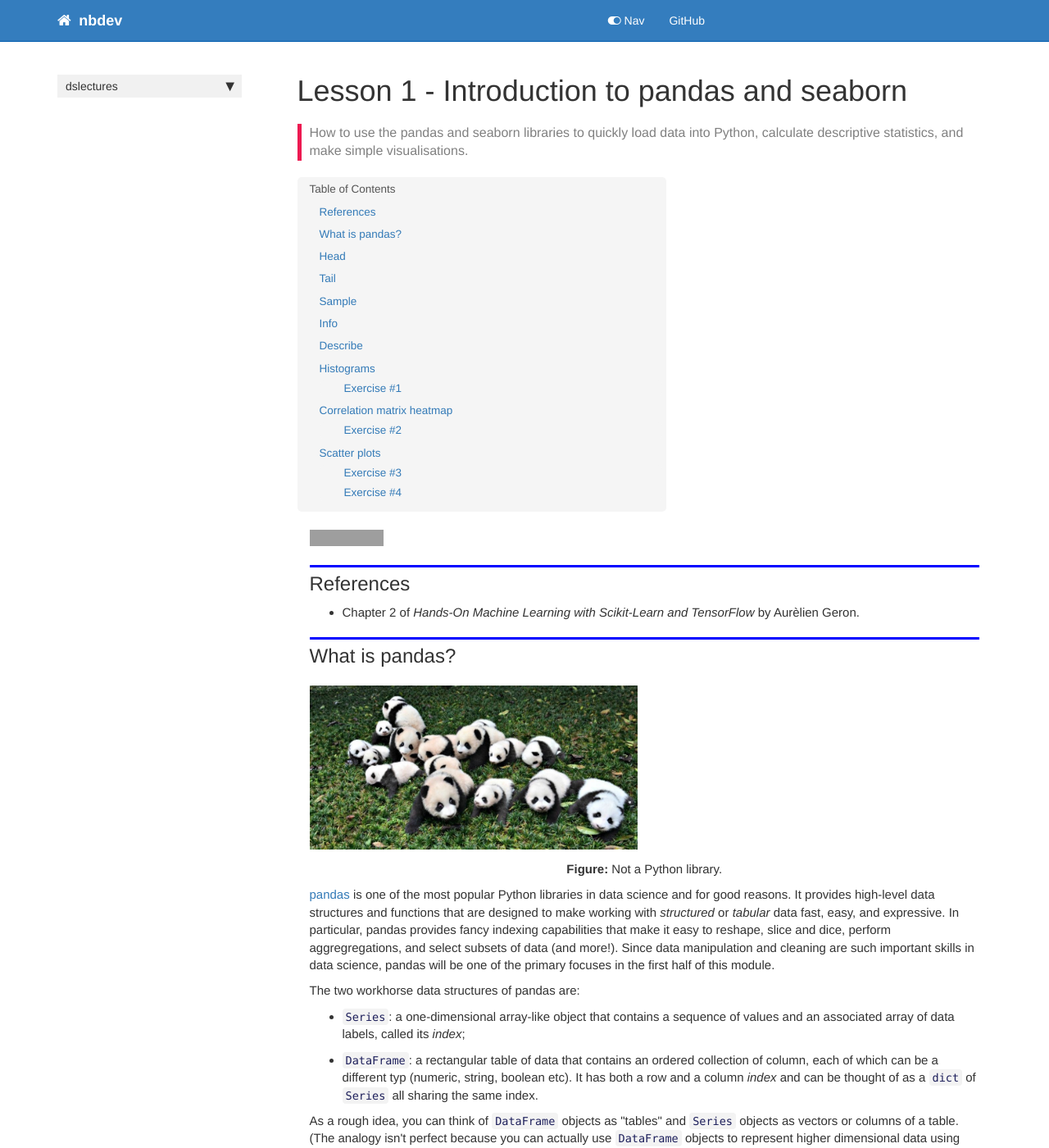
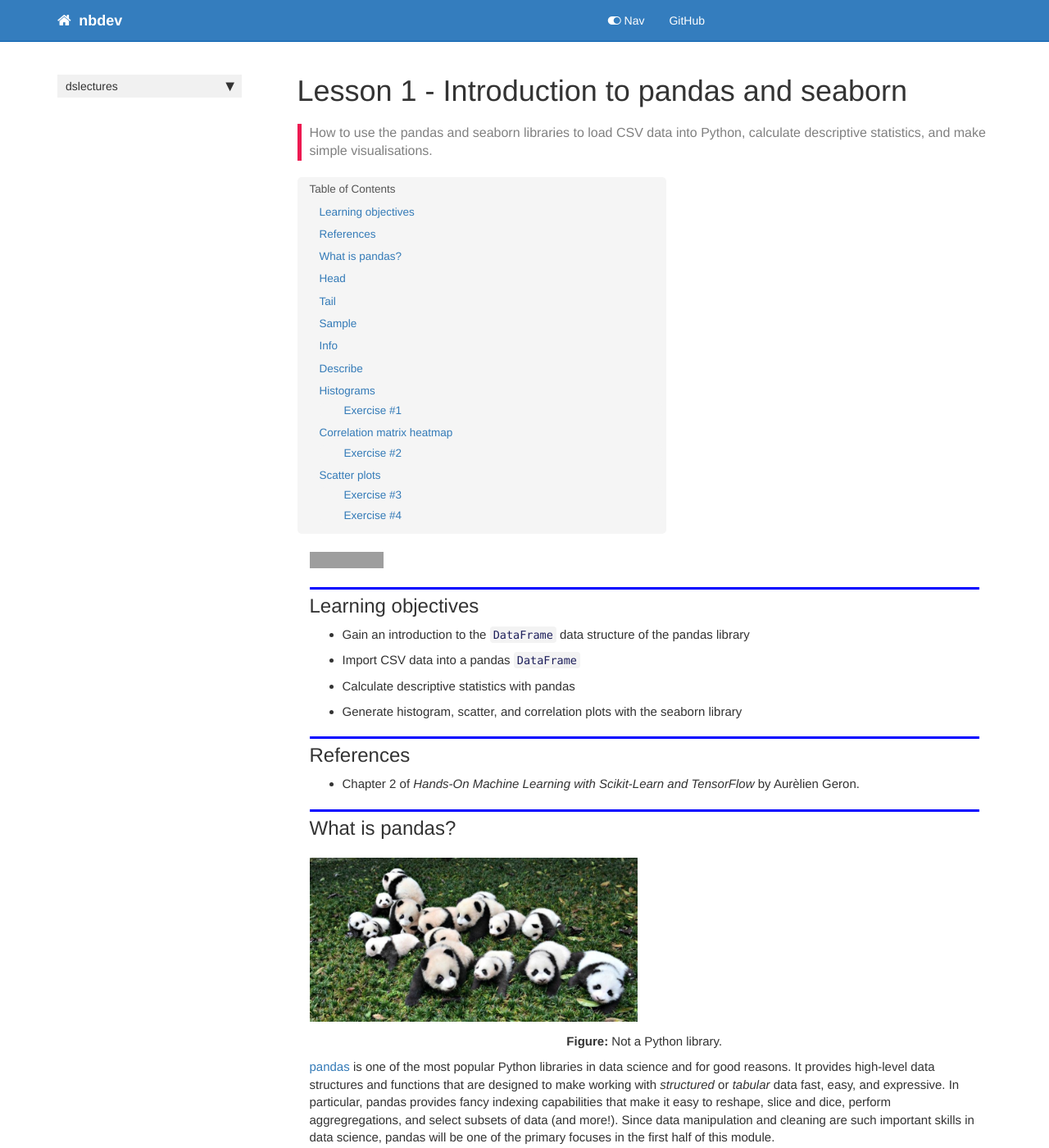
Before and after one commit to lewtun/dslectures, a Jekyll site: the page built from docs/lesson01_intro-to-pandas.html, in a window 1280 px wide and 1400 px high. Shown: the whole window at 82% size. Built offline with Jekyll 4.4.1, drawn with Linux system fonts in a browser that asks for light colours; nearby versions of some CDN libraries; comment, search, counter and statistics services are not loaded; grey boxes are pictures that could not be loaded.

Commit message:
Add docs files from build

```diff
--- a/docs/lesson01_intro-to-pandas.html
+++ b/docs/lesson01_intro-to-pandas.html
@@ -5,7 +5,7 @@ title: Lesson 1 - Introduction to pandas and seaborn
 keywords: fastai
 sidebar: home_sidebar
 
-summary: "How to use the pandas and seaborn libraries to quickly load data into Python, calculate descriptive statistics, and make simple visualisations."
+summary: "How to use the pandas and seaborn libraries to load CSV data into Python, calculate descriptive statistics, and make simple visualisations."
 ---
 <!--
 
@@ -25,6 +25,24 @@ summary: "How to use the pandas and seaborn libraries to quickly load data into
 <div class="cell border-box-sizing text_cell rendered"><div class="inner_cell">
 <div class="text_cell_render border-box-sizing rendered_html">
 <p><a href="https://mybinder.org/v2/gh/lewtun/dslectures/master?filepath=notebooks%2Flesson01.ipynb"><img src="https://mybinder.org/badge_logo.svg" alt="Binder"></a></p>
+
+</div>
+</div>
+</div>
+<div class="cell border-box-sizing text_cell rendered"><div class="inner_cell">
+<div class="text_cell_render border-box-sizing rendered_html">
+<h2 id="Learning-objectives">Learning objectives<a class="anchor-link" href="#Learning-objectives">&#182;</a></h2>
+</div>
+</div>
+</div>
+<div class="cell border-box-sizing text_cell rendered"><div class="inner_cell">
+<div class="text_cell_render border-box-sizing rendered_html">
+<ul>
+<li>Gain an introduction to the <code>DataFrame</code> data structure of the pandas library</li>
+<li>Import CSV data into a pandas <code>DataFrame</code></li>
+<li>Calculate descriptive statistics with pandas</li>
+<li>Generate histogram, scatter, and correlation plots with the seaborn library</li>
+</ul>
 
 </div>
 </div>
```
